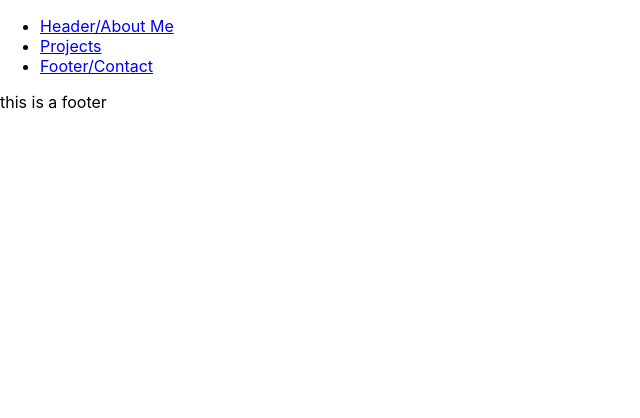
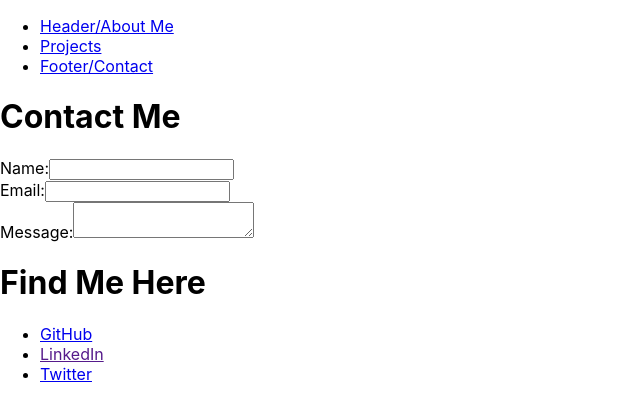
Before and after one commit to sm0526/Portfolio, a React (Create React App) app: page /contact in a window 1280 px wide. Shown: the top 418 px of the page, without its empty margins (0-640 px from the left). Built offline with nearby package versions, Linux system fonts and the light colour scheme.

Commit message:
added contact form to Footer.js, and added in where to find me as well... might move this to Navigation.js

```diff
--- a/src/components/Footer.js
+++ b/src/components/Footer.js
@@ -5,7 +5,27 @@ import { Layout } from "../layout";
 
 const Footer = () => (
     <Layout>
-        this is a footer
+        <h1>Contact Me</h1>
+        <form>
+            <div>
+                <label>Name:</label>
+                <input type='text' />
+            </div>
+            <div>
+                <label>Email:</label>
+                <input type='email' />
+            </div>
+            <div>
+                <label>Message:</label>
+                <textarea></textarea>
+            </div>
+        </form>
+        <h1>Find Me Here</h1>
+        <ul>
+            <li><a href="https://github.com/sm0526">GitHub</a></li>
+            <li><a href="">LinkedIn</a></li>
+            <li><a href="https://twitter.com/HollandShanon_">Twitter</a></li>
+        </ul>
     </Layout>
     //needed for footer: links to github, linkedin, and profile on a third platform(like stack overflow)
 );
--- a/src/components/Header.js
+++ b/src/components/Header.js
@@ -4,7 +4,8 @@ import { Layout } from "../layout";
 
 const Header = () => (
     <Layout>
-        this is a header
+        <img></img>
+        <h1>About Me</h1>
     </Layout>
     //needed for the header: developer's name, and navigation
 );
```
